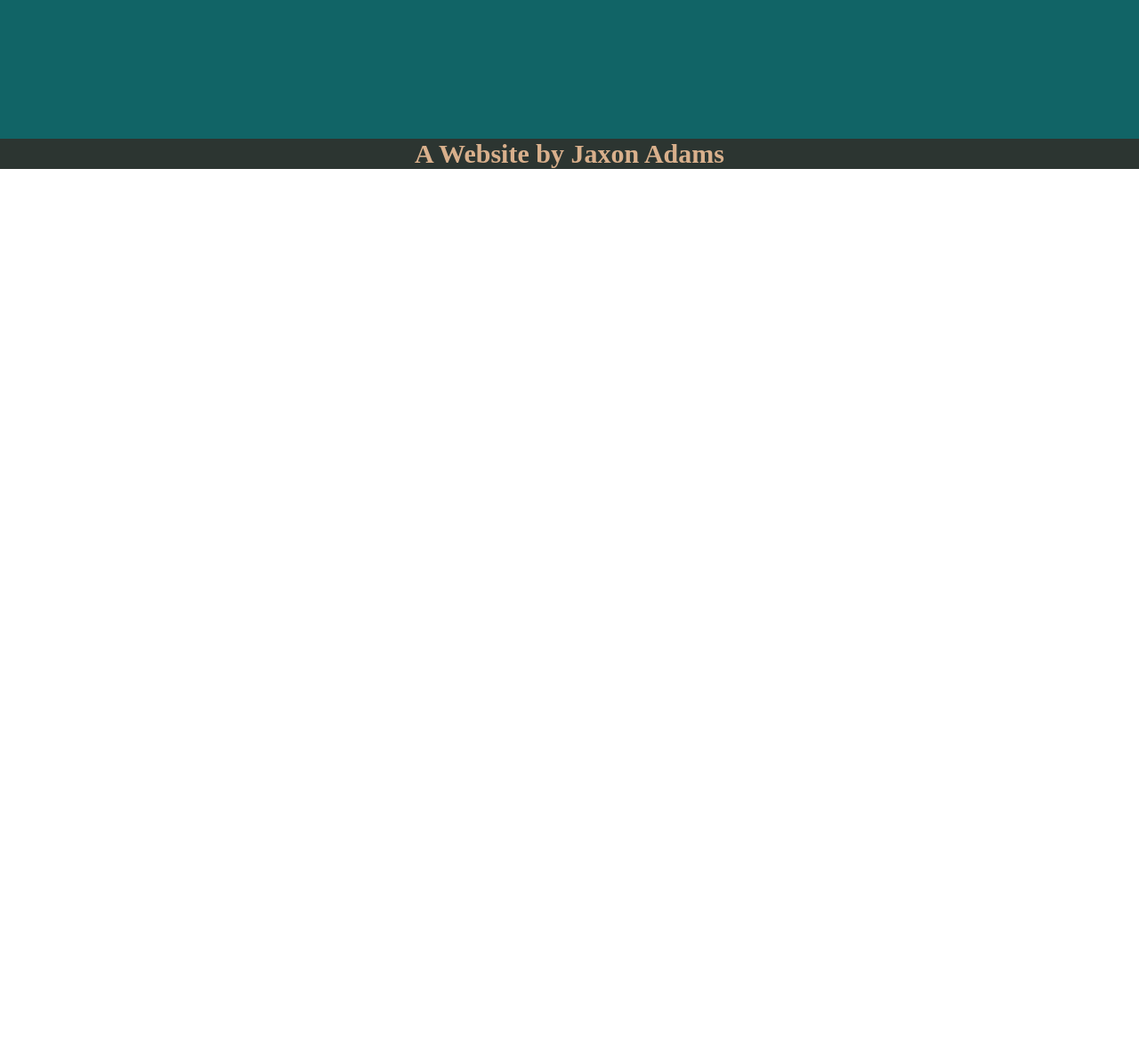
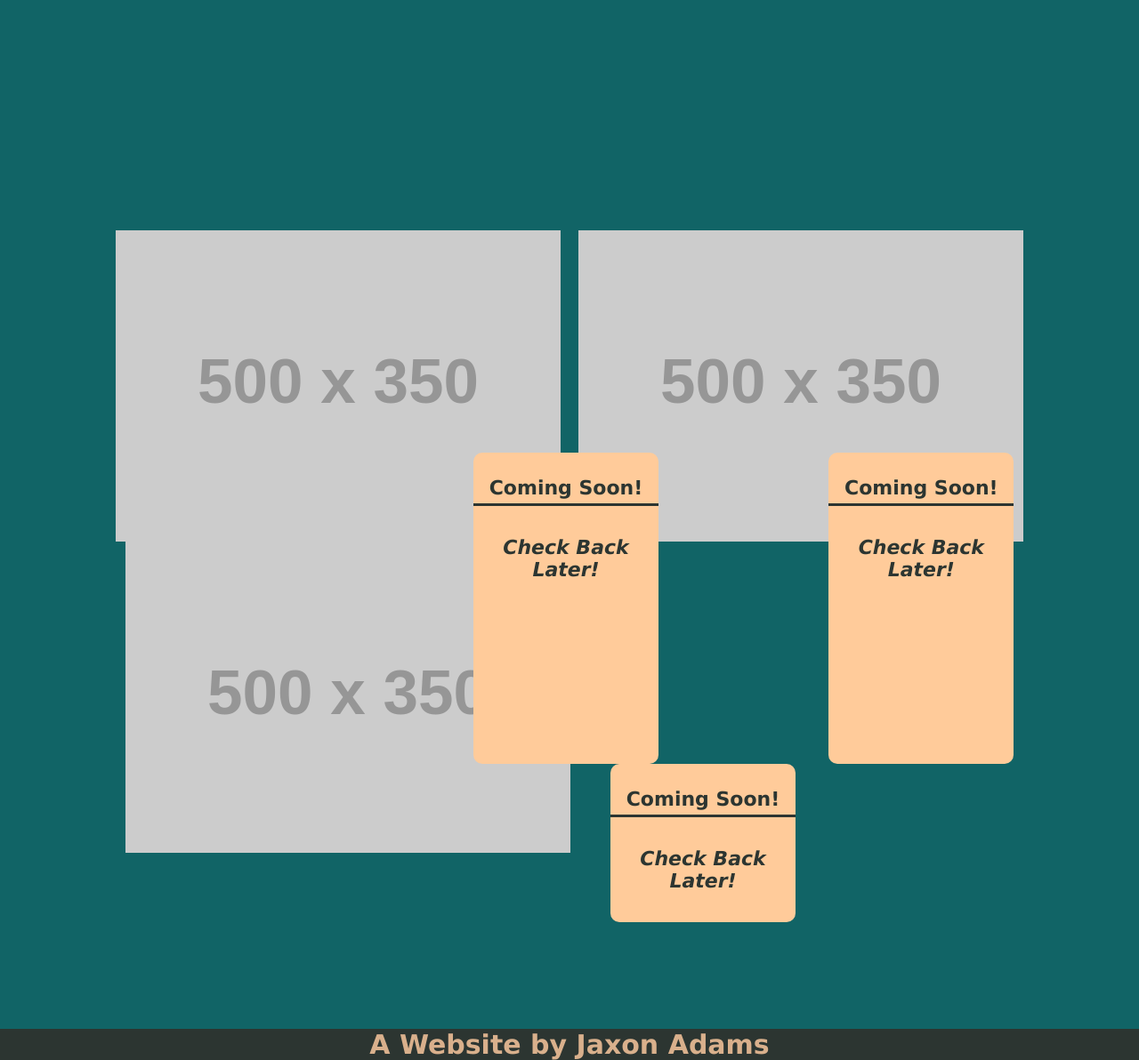
Before and after one commit to JaxonAdams/jaxon-adams-portfolio, a plain HTML site: page index.html in a window 1280 px wide. Shown: the part 1796-2988 px from the top of the page at 89% size. Before the commit the page ends 1986 px from the top, so only its background shows below. Drawn offline with Linux system fonts and the light colour scheme; placeholder pictures from the web are drawn by us.

Commit message:
added website placeholders

```diff
--- a/assets/css/style.css
+++ b/assets/css/style.css
@@ -9,7 +9,7 @@
 /* general styling */
 body {
     color: var(--tertiary-color);
-    font: Verdana, Helvetica, Sans-serif;
+    font-family: Verdana, Helvetica, Sans-serif;
     margin: 0;
 }
 
@@ -149,28 +149,67 @@ footer h2 {
     border-radius: 10px;
     width: 20%;
     position: relative;
-    bottom: 200px;
+    bottom: 225px;
     left: 20px;
 }
 
-.large-site div a {
+.large-site div a, .site-row div a {
     text-decoration: none;
 }
 
-.large-site div h3 {
+.large-site div h3, .site-row div h3 {
     font-size: 36px;
     border-bottom: 3px solid var(--secondary-color);
     padding-bottom: 10px;
 }
 
-.large-site div h4 {
+.large-site div h4, .site-row div h4 {
     font-size: 28px;
     font-style: italic;
     padding-bottom: 15px;
 }
 
-.large-site div h3, h4 {
+.large-site div h3, h4, .site-row div h3, h4 {
     color: var(--secondary-color);
     text-align: center;
     text-decoration: none;
 }
+
+.site-row {
+    display: flex;
+    flex-wrap: wrap;
+    justify-content: space-around;
+}
+
+.site-row img{
+    max-width: 100%;
+    height: auto;
+}
+
+.site-row div {
+    background-color: var(--quaternary-color);
+    border-radius: 10px;
+    width: 20%;
+}
+
+.small-title a h3, .small-title a h4 {
+    font-size: 22px;
+    padding: 5px;
+}
+
+.title-one {
+    position: relative;
+    bottom: 100px;
+    right: 150px;
+}
+
+.title-two {
+    position: relative;
+    bottom: 100px;
+}
+
+.title-three {
+    position: relative;
+    bottom: 100px;
+    left: 150px;
+}
--- a/index.html
+++ b/index.html
@@ -71,12 +71,27 @@
                     </div>
                 </div>
                 <div class="site-row">
-
-                    <div class="site-title"></div>
-                </div>
-                <div class="site-row">
-
-                    <div class="site-title"></div>
+                    <a href=""> <img src="https://via.placeholder.com/500x350" alt="A placeholder image." /> </a>
+                    <a href=""> <img src="https://via.placeholder.com/500x350" alt="A placeholder image." /> </a>
+                    <a href=""> <img src="https://via.placeholder.com/500x350" alt="A placeholder image." /> </a>
+                    <div class="site-title small-title title-one">
+                        <a href="">
+                            <h3>Coming Soon!</h3>
+                            <h4>Check Back Later!</h4>
+                        </a>
+                    </div>
+                    <div class="site-title small-title title-two">
+                        <a href="">
+                            <h3>Coming Soon!</h3>
+                            <h4>Check Back Later!</h4>
+                        </a>
+                    </div>
+                    <div class="site-title small-title title-three">
+                        <a href="">
+                            <h3>Coming Soon!</h3>
+                            <h4>Check Back Later!</h4>
+                        </a>
+                    </div>
                 </div>
             </div>
         </section>
```
